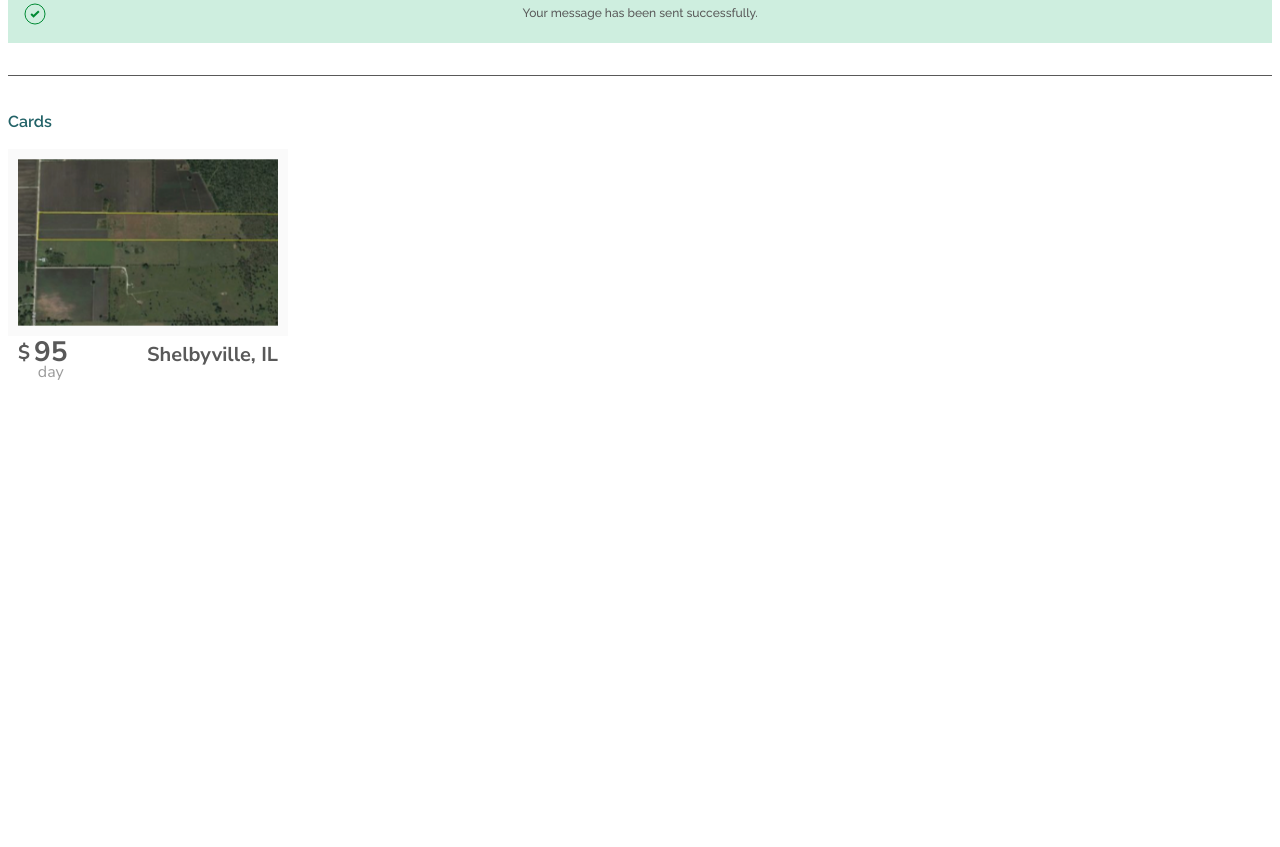
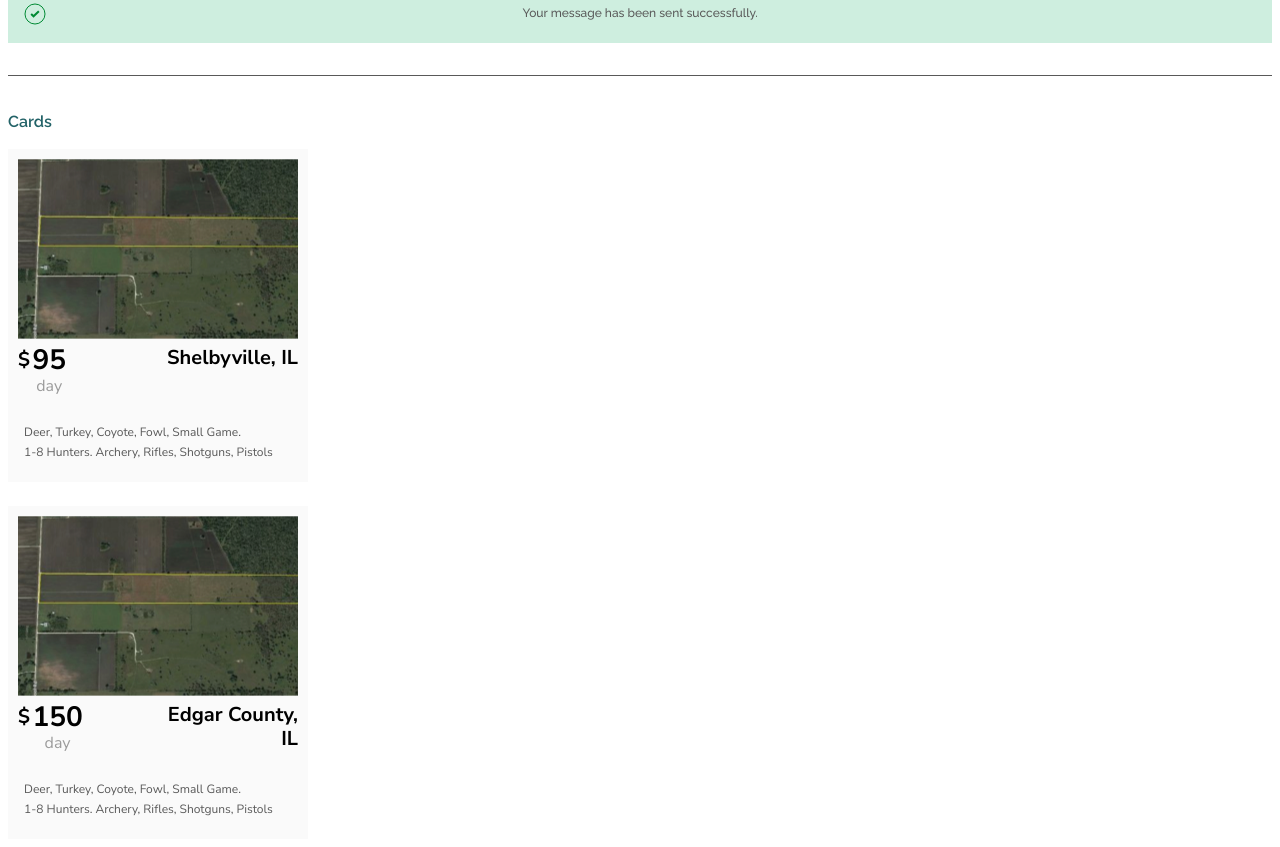
Before and after one commit to ejohnson-pa/components, a website: page index.html in a window 1280 px wide. Shown: the part 5030-5877 px from the top of the page. Before the commit the page ends 5420 px from the top, so only its background shows below. Drawn offline with Linux system fonts and the light colour scheme.

Commit message:
Added cards, updated sandbox

```diff
--- a/index.html
+++ b/index.html
@@ -386,9 +386,32 @@
                     </div>
                     <div class="card__info--location">Shelbyville, IL</div>
                 </div>
+                <p class="card__description">
+                    Deer, Turkey, Coyote, Fowl, Small Game.<br>
+                    1-8 Hunters. Archery, Rifles, Shotguns, Pistols
+                </p>
             </div>
 
-        </section>
+            <br>
+
+            <div class="card">
+                    <img src="images/card-image.png">
+                    <div class="card__info">
+                        <div class="card__info--price">
+                            <span class="card__info--symbol">$</span><div class="card__info--inner">
+                                <span>150</span><br>
+                                <span class="card__info--timespan">day</span>
+                            </div>
+                        </div>
+                        <div class="card__info--location">Edgar County, IL</div>
+                    </div>
+                    <p class="card__description">
+                        Deer, Turkey, Coyote, Fowl, Small Game.<br>
+                        1-8 Hunters. Archery, Rifles, Shotguns, Pistols
+                    </p>
+                </div>
+
+            </section>
 
     </body>
 </html>
--- a/scss/_card.scss
+++ b/scss/_card.scss
@@ -1,11 +1,11 @@
 .card {
 
     width: 280px;
+    background: rgba(#9B9B9B, 0.05);
+    padding: 10px;
 
     img {
-        background: rgba(#9B9B9B, 0.05);
         box-sizing: border-box;
-        padding: 10px;
         width: 100%;
     }
 
@@ -14,6 +14,7 @@
         display: flex;
         flex-direction: row;
         justify-content: space-between;
+        color: map-get($color, 'black');
 
         & > div {
             flex: 1;
@@ -23,14 +24,13 @@
             font-size: $text-xlarge;
             font-weight: $weight-bold;
             position: relative;
-            line-height: 0.7em;
+            line-height: 1em;
         }
 
         &--symbol {
             vertical-align: top;
-            margin-left: 10px;
             font-size: $text-medium;
-            margin-right: 0.25rem;
+            margin-right: 0.15rem;
         }
 
         &--inner {
@@ -43,15 +43,21 @@
             color: map-get($color, 'light-gray');
             font-size: $text-regular;
             font-weight: $weight-regular;
+            line-height: 1.5em;
             vertical-align: top;
         }
 
         &--location {
             font-size: $text-medium;
             font-weight: $weight-bold;
-            margin-right: 10px;
             text-align: right;
         }
     }
 
+    &__description {
+        font-size: $text-small;
+        line-height: 1.25rem;
+        margin: 20px 0 10px;
+        padding: 0 6px;
+    }
 }
--- a/scss/_color.scss
+++ b/scss/_color.scss
@@ -2,14 +2,15 @@
 TODO: AP get clarity on greens
 **/
 $color: (
-    'white': #fff,
-    'light-gray': #9B9B9B,
+    'black': #000,
+    'blue': #0192D0,
+    'brand-green': #008A34,
+    'brick': #B12A0B,
     'dark-gray': #595959,
     'green': #029146, /* validation green TODO - Is this different from brand green? */
-    'brand-green': #008A34,
-    'brick': #B12A0B,
-    'blue': #0192D0,
-    'teal': #226267,
+    'light-gray': #9B9B9B,
+    'pale-green': #CEEEDF,
     'pale-yellow': #FEFDBC,
-    'pale-green': #CEEEDF
+    'white': #fff,
+    'teal': #226267
 );
--- a/scss/_typography.scss
+++ b/scss/_typography.scss
@@ -18,6 +18,7 @@ $text-xlarge: 1.75rem;
 $text-large: 1.375rem;
 $text-medium: 1.25rem;
 $text-regular: 1rem;
+$text-small: 0.75rem;
 
 // 1.75rem (28px)
 // 1.375rem (22px)
```
Also changed, not shown: css/app.css.
